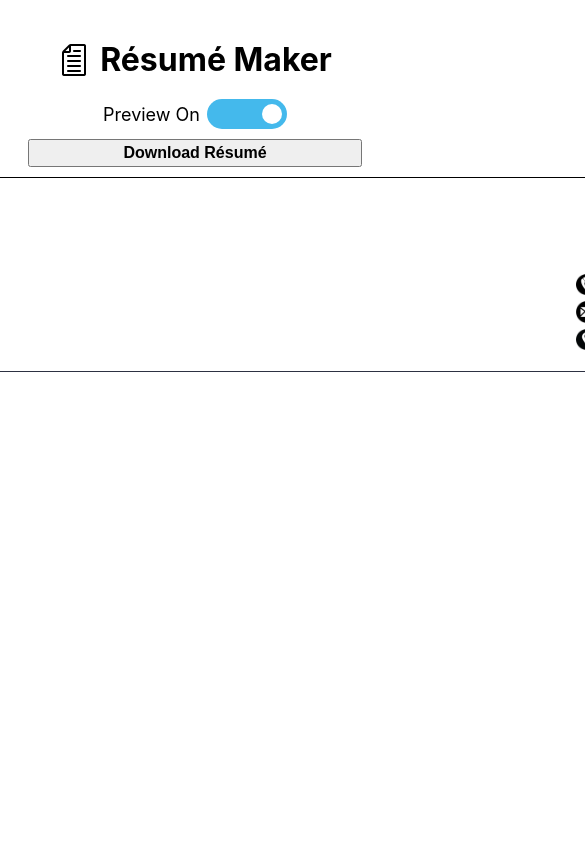
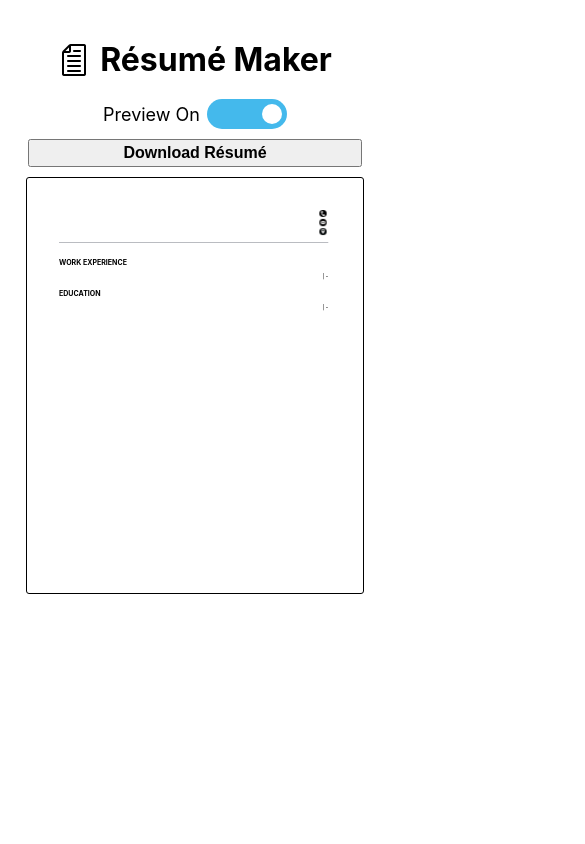
Before and after one commit to mpieciak18/cv-creator, a React (Create React App) app: page / in a window 390 px wide. Both pictures are taken after a click on the label "Toggle". Shown: the top 844 px of the page, 585 px wide, since content can reach past the window. Built offline with nearby package versions, Linux system fonts and the light colour scheme.

Commit message:
fix mobile styling & mobile download

```diff
--- a/src/App.js
+++ b/src/App.js
@@ -161,7 +161,14 @@ class App extends React.Component {
   downloadPreview = async () => {
     const preview = document.querySelector("#preview")
 
-    const canvas = await html2canvas(preview)
+    const canvas = await html2canvas(preview, {
+      onclone: (clonedDoc) => {
+        clonedDoc.getElementById('preview').style.height = '11in'
+        clonedDoc.getElementById('preview').style.width = '8.5in'
+        clonedDoc.getElementById('preview').style.visibility = 'visible'
+        clonedDoc.getElementById('preview').style.padding = '1in'
+      }
+    })
 
     const imgData = canvas.toDataURL('image/png')
     const pdf = new jsPDF({
@@ -198,8 +205,15 @@ class App extends React.Component {
             personal={this.state.personal}
             experience={this.state.experience}
             education={this.state.education}
-            border="hasBorder"
-            ref={this.printRef}
+            id="preview"
+            // ref={this.printRef}
+          />
+          <Preview
+            personal={this.state.personal}
+            experience={this.state.experience}
+            education={this.state.education}
+            id="mobile-preview"
+            // ref={this.printRef}
           />
         </div>
     }
--- a/src/components/Preview.js
+++ b/src/components/Preview.js
@@ -10,39 +10,39 @@ class Preview extends React.Component {
     }
 
     render() {
-        const { personal, experience, education} = this.props
+        const { personal, experience, education, id} = this.props
 
         let personalBlock
         personalBlock = (
-            <div id='personal'>
-                <div id='contact-info'>
-                    <div id='personal-left'>
-                        <div id='pName'>{personal.name}</div>
-                        <div id='pTitle'>{personal.title}</div>
+            <div class='personal'>
+                <div class='contact-info'>
+                    <div class='personal-left'>
+                        <div class='pName'>{personal.name}</div>
+                        <div class='pTitle'>{personal.title}</div>
                     </div>
-                    <div id='personal-right'>
+                    <div class='personal-right'>
                         <div class='personal-right-line'>
                             <img class='personal-icon' src={phone} />
-                            <div id='pPhone'>{personal.phone}</div>
+                            <div class='pPhone'>{personal.phone}</div>
                         </div>
                         <div class='personal-right-line'>
                             <img class='personal-icon' src={email} />
-                            <div id='pEmail'>{personal.email}</div>
+                            <div class='pEmail'>{personal.email}</div>
                         </div>
                         <div class='personal-right-line'>
                             <img class='personal-icon' src={location} />
-                            <div id='pLocation'>{personal.location}</div>
+                            <div class='pLocation'>{personal.location}</div>
                         </div>
                     </div>
                 </div>
-                <div id='dividing-line'></div>
-                <div id='pObjective'>{personal.objective}</div>
+                <div class='dividing-line'></div>
+                <div class='pObjective'>{personal.objective}</div>
             </div>
         )
 
         let experienceBlock
         experienceBlock = (
-            <div id='experience'>
+            <div class='experience'>
                 <h2>Work Experience</h2>
                 {experience.map((exp) => {
                     return (
@@ -63,7 +63,7 @@ class Preview extends React.Component {
 
         let educationBlock
         educationBlock = (
-            <div id='education'>
+            <div class='education'>
                 <h2>Education</h2>
                 {education.map((edu) => {
                     return (
@@ -80,7 +80,7 @@ class Preview extends React.Component {
         )
 
         return (
-            <div id='preview' className={this.props.border}>
+            <div id={id}>
                 {personalBlock}
                 {experienceBlock}
                 {educationBlock}
--- a/src/stylesheets/App.css
+++ b/src/stylesheets/App.css
@@ -10,4 +10,12 @@
     border: 1px solid black;
     border-radius: 3px;
     margin-bottom: 30px;
+    padding: 1in;
 }
+@media (max-width: 610px) {
+    #preview-box {
+        width: 2.833in;
+        height: 3.667in;
+        padding: 0.33in
+    }
+}
--- a/src/stylesheets/Preview.css
+++ b/src/stylesheets/Preview.css
@@ -1,33 +1,54 @@
-#preview {
-    padding: 1in;
+#preview, #mobile-preview {
     height: 11in;
     width: 8.5in;
 }
-#preview * {
+/* #preview *, #mobile-preview * {
     font-size: 12pt;
+} */
+#mobile-preview {
+    transform: scale(0.33);
+    transform-origin: 0 0;
 }
-#personal {
+@media(min-width: 610px) {
+    #preview {
+        visibility: visible;
+    }
+    #mobile-preview {
+        visibility: hidden;
+    }
+}
+@media(max-width: 610px) {
+    #preview {
+        visibility: hidden;
+        height: 0;
+        width: 0;
+    }
+    #mobile-preview {
+        visibility: visible;
+    }
+}
+.personal {
     display: flex;
     flex-direction: column;
 }
-#contact-info {
+.contact-info {
     display: flex;
     flex-direction: row;
     justify-content: space-between;
     margin-bottom: 5px;
 }
-#personal-left > * {
+.personal-left > * {
     margin-bottom: 6px;
 }
-#personal-right > * {
+.personal-right > * {
     margin-bottom: 6px;
 }
-#pName {
+.pName {
     font-size: 24pt;
     text-transform: uppercase;
     font-weight: bold;
 }
-#pTitle {
+.pTitle {
     font-size: 18pt;
 }
 .personal-right-line {
@@ -40,18 +61,18 @@
     width: 16pt;
     margin-right: 4pt;
 }
-#dividing-line {
+.dividing-line {
     height: 1px;
     width: auto;
     background-color: #2D3142;
     margin-top: 10px;
     margin-bottom: 10px;
 }
-#pObjective {
+.pObjective {
     margin-top: 10px;
     margin-bottom: 10px;
 }
-#experience {
+.experience {
     display: flex;
     flex-direction: column;
     margin-bottom: -12px;
@@ -75,7 +96,7 @@
     flex-direction: row;
     justify-content: space-between;
 }
-#education {
+.education {
     display: flex;
     flex-direction: column;
     margin-bottom: -6px;
@@ -95,13 +116,13 @@
     margin-left: 4px;
     font-weight: 500;
 }
-#pObjective, .expDescr {
+.pObjective, .expDescr {
     font-weight: 300;
 }
 .expDescr {
     white-space: pre-wrap;
 }
-#experience > h2, #education > h2 {
+.experience > h2, .education > h2 {
     text-transform: uppercase;
     font-size: 16pt;
 }
```
